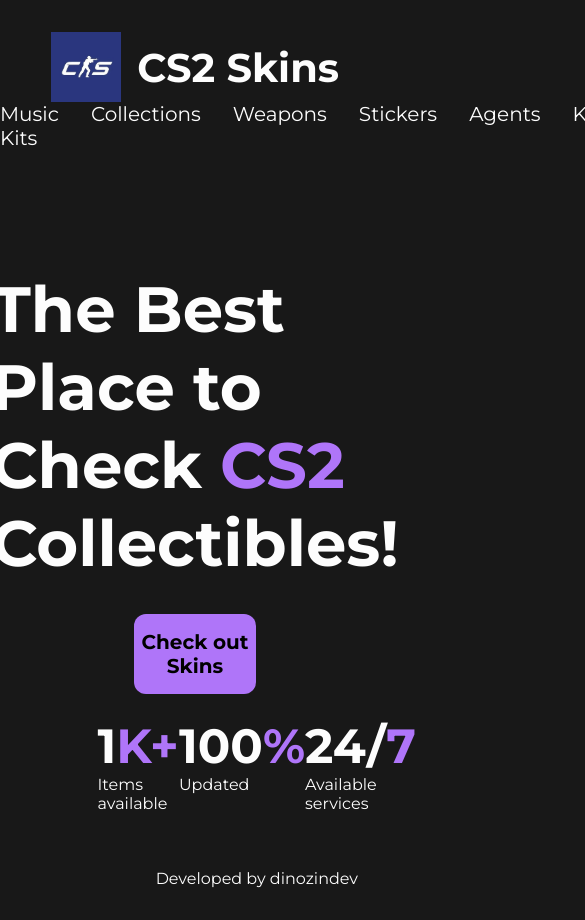
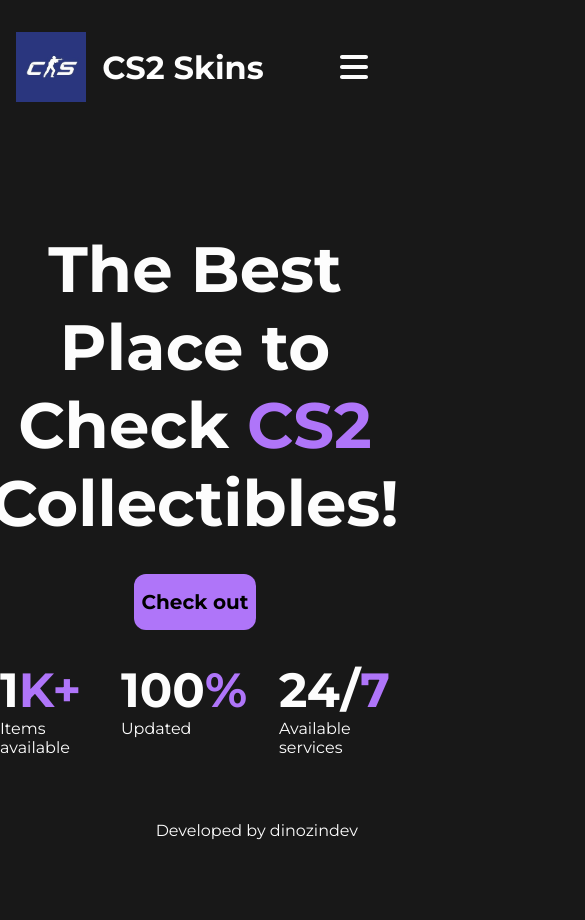
Before and after one commit to dinozindev/cs2-skins, a React (Vite) app: page / in a window 390 px wide. Shown: the top 920 px of the page, 585 px wide, since content can reach past the window. After the commit the page ends 872 px from the top, so only its background shows below. Built offline with nearby package versions, Linux system fonts and the light colour scheme; a web font is replaced by a local one.

Commit message:
feat: adicionando responsividade para a tela Home e Header com menu hamburguer

```diff
--- a/package.json
+++ b/package.json
@@ -10,6 +10,9 @@
     "preview": "vite preview"
   },
   "dependencies": {
+    "@fortawesome/fontawesome-svg-core": "^7.2.0",
+    "@fortawesome/free-solid-svg-icons": "^7.2.0",
+    "@fortawesome/react-fontawesome": "^3.3.1",
     "react": "^18.3.1",
     "react-dom": "^18.3.1",
     "react-loading-indicators": "^1.0.0",
--- a/src/components/Header/Header.tsx
+++ b/src/components/Header/Header.tsx
@@ -1,6 +1,9 @@
 import { Link } from "react-router-dom"
 import styled from "styled-components"
 import cs2logo from "/img/cs2-logo.jpg";
+import { useState } from "react";
+import { faBars, faXmark } from "@fortawesome/free-solid-svg-icons";
+import { FontAwesomeIcon } from "@fortawesome/react-fontawesome";
 
 const StyledHeader = styled.header`
     display: flex;
@@ -19,6 +22,10 @@
     a:hover {
         color: grey;
     }
+
+    @media (max-width: 768px) {
+        justify-content: space-between;
+    }
 `
 
 const Logo = styled.div`
@@ -28,15 +35,67 @@
     img {
         height: 70px;
     }
+
+    @media (max-width: 768px) {
+        margin-left: 1rem;
+        h1 {
+            font-size: 2rem;
+        }
+    }
 `
 
-const Navbar = styled.nav`
-    display:flex;
+const Navbar = styled.nav<{ $menu: boolean }>`
+    display: flex;
     gap: 2rem;
+    @media only screen and (max-width: 768px) {
+      display: ${(props) => (props.$menu ? "flex" : "none")};
+      margin-top: 1rem;
+      width: 100%;
+      text-align: end;
+      background-color: #181818;
+      flex-direction: column;
+      position: absolute;
+      top: 90px;
+      padding: 1rem 0;
+      a {
+        margin: 0 1rem;
+      }
+    }
+    @media (min-width: 769px) and (max-width: 1279px) {
+      justify-content: center;
+}
+`
 
+const StyledHamburger = styled(FontAwesomeIcon) <{ $menu: boolean }>`
+    display: none;
+    font-size: 32px;
+    margin: 1rem;
+    @media only screen and (max-width: 768px) {
+      display: ${(props) => (props.$menu ? "none" : "block")};
+    }
+`
+
+const StyledXmark = styled(FontAwesomeIcon) <{ $menu: boolean }>`
+    display: none;
+    font-size: 32px;
+    margin: 1rem;
+    @media only screen and (max-width: 768px) {
+      display: ${(props) => (props.$menu ? "block" : "none")};
+    }
 `
 
 const Header = () => {
+
+    const [menu, setMenu] = useState<boolean>(false);
+
+    const toggleMenu = () => {
+    if (menu) {
+      setMenu(false);
+    } else {
+      setMenu(true);
+    }
+  }
+
     return (
         <>
             <StyledHeader>
@@ -46,7 +105,9 @@
                         <h1>CS2 Skins</h1>
                     </Logo>
                 </Link>
-                <Navbar>
+                <StyledHamburger $menu={menu} icon={faBars} onClick={() => toggleMenu()} />
+                <StyledXmark $menu={menu} icon={faXmark} onClick={() => toggleMenu()} />
+                <Navbar $menu={menu}>
                     <Link to='/musickits'>Music Kits</Link>
                     <Link to='/collections'>Collections</Link>
                     <Link to='/weapons'>Weapons</Link>
--- a/src/pages/Home/Home.tsx
+++ b/src/pages/Home/Home.tsx
@@ -19,6 +19,7 @@
 gap: 2rem;
   h2 {
     font-size: 64px;
+    text-align: center;
   }
   a {
     border: none;
@@ -42,14 +43,17 @@
 
 const FeaturesDiv = styled.div`
   display:flex;
-  justify-content: space-evenly;
-  width: 50%;
+  justify-content: center;
+  gap: 4rem;
+  width: 100%;
+  @media (max-width: 768px) {
+    gap: 2rem;
+  }
 `
 
 const Feature = styled.div`
   h3 {
     font-size: 48px;
-
   }
 `
 
@@ -59,7 +63,7 @@
     <HomeMain>
       <HomeBanner>
         <h2>The Best Place to Check <b>CS2</b> Collectibles!</h2>
-        <Link to='/weapons'>Check out Skins</Link>
+        <Link to='/weapons'>Check out</Link>
         </HomeBanner>
         <FeaturesDiv>
           <Feature>
```
Also changed, not shown: 1 other file (tests, documents, lock files or other folders).
